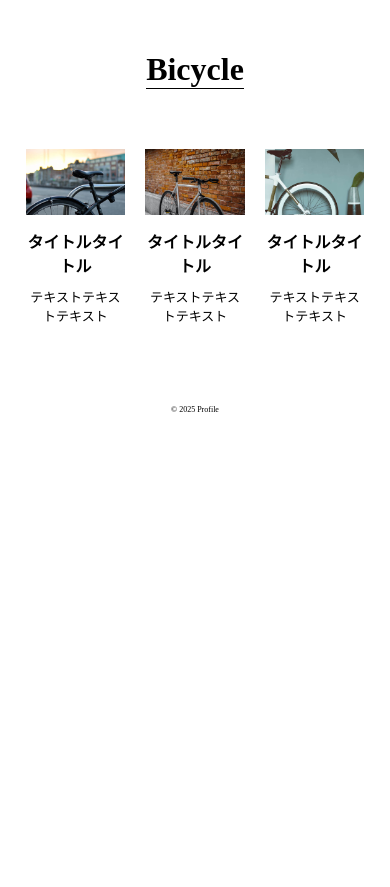
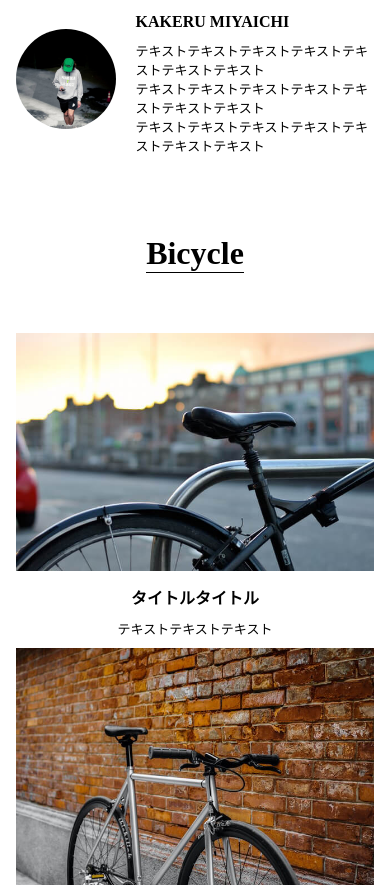
Before and after one commit to ishito-chal/sample-profile, a plain HTML site: page index.html in a window 390 px wide. Shown: the part 1023-1910 px from the top of the page. Before the commit the page ends 1437 px from the top, so only its background shows below. Drawn offline with Linux system fonts and the light colour scheme; some packages are replaced by stand-ins of ours.

Commit message:
レスポンシブ対応

```diff
--- a/css/style.css
+++ b/css/style.css
@@ -105,8 +105,24 @@ a:hover {
 
 .bic-img {
   width: 100%;
-  max-width: 300px;
+  max-width: 100%;
 }
 .bic-box {
-  margin: 0 10px;
+  padding: 0 10px 10px;
 }
+
+/* 画面サイズ 600px 未満 */
+@media (max-width: 599px) {
+  /* スタイルルール */
+  #mainvisual img {
+    height: calc(100vh - 60px);
+  }
+
+  #bic-div {
+    display: block;
+  }
+
+  .bic-box {
+    padding: 0 0 10px;
+  }
+}
```
